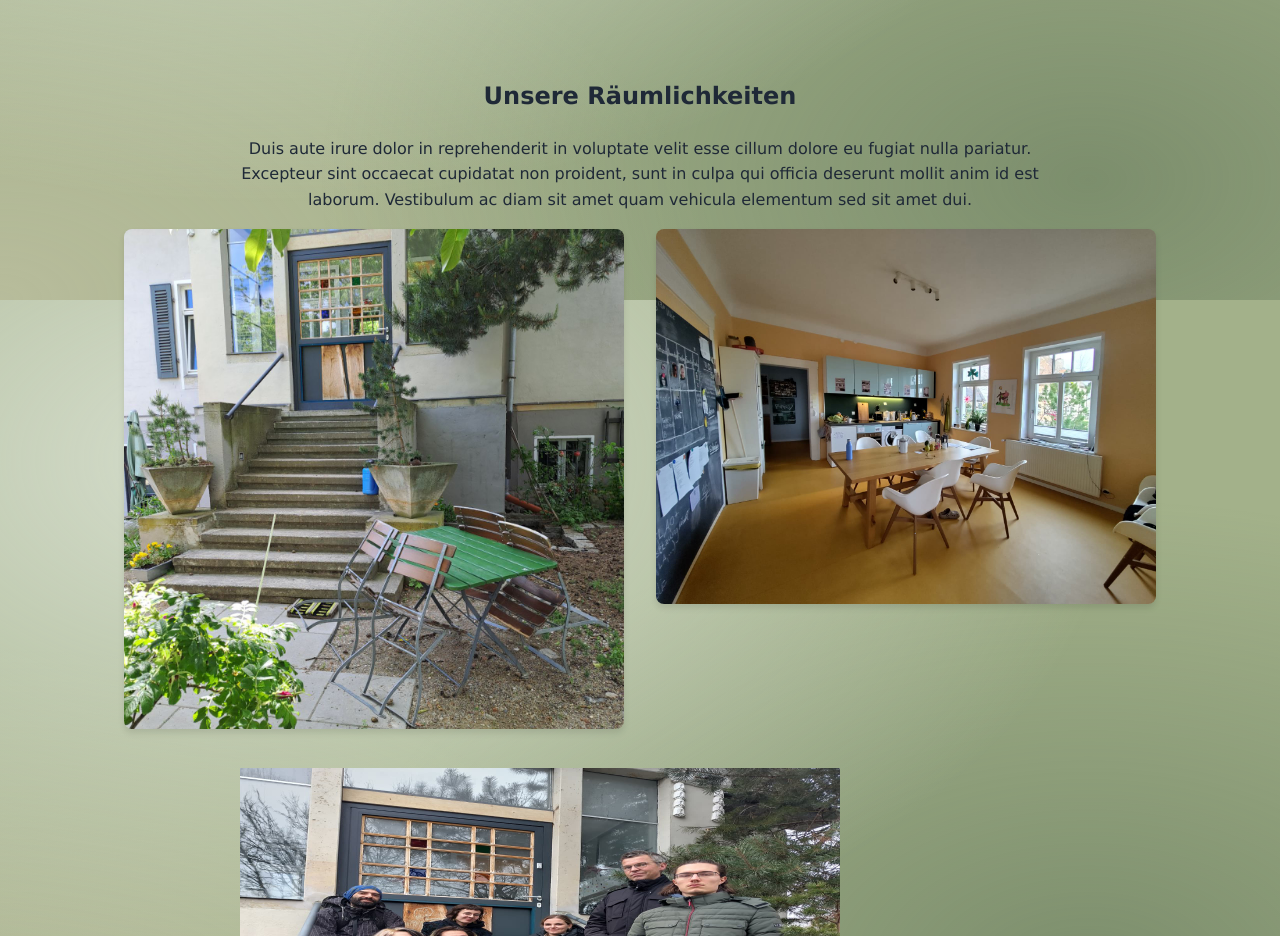
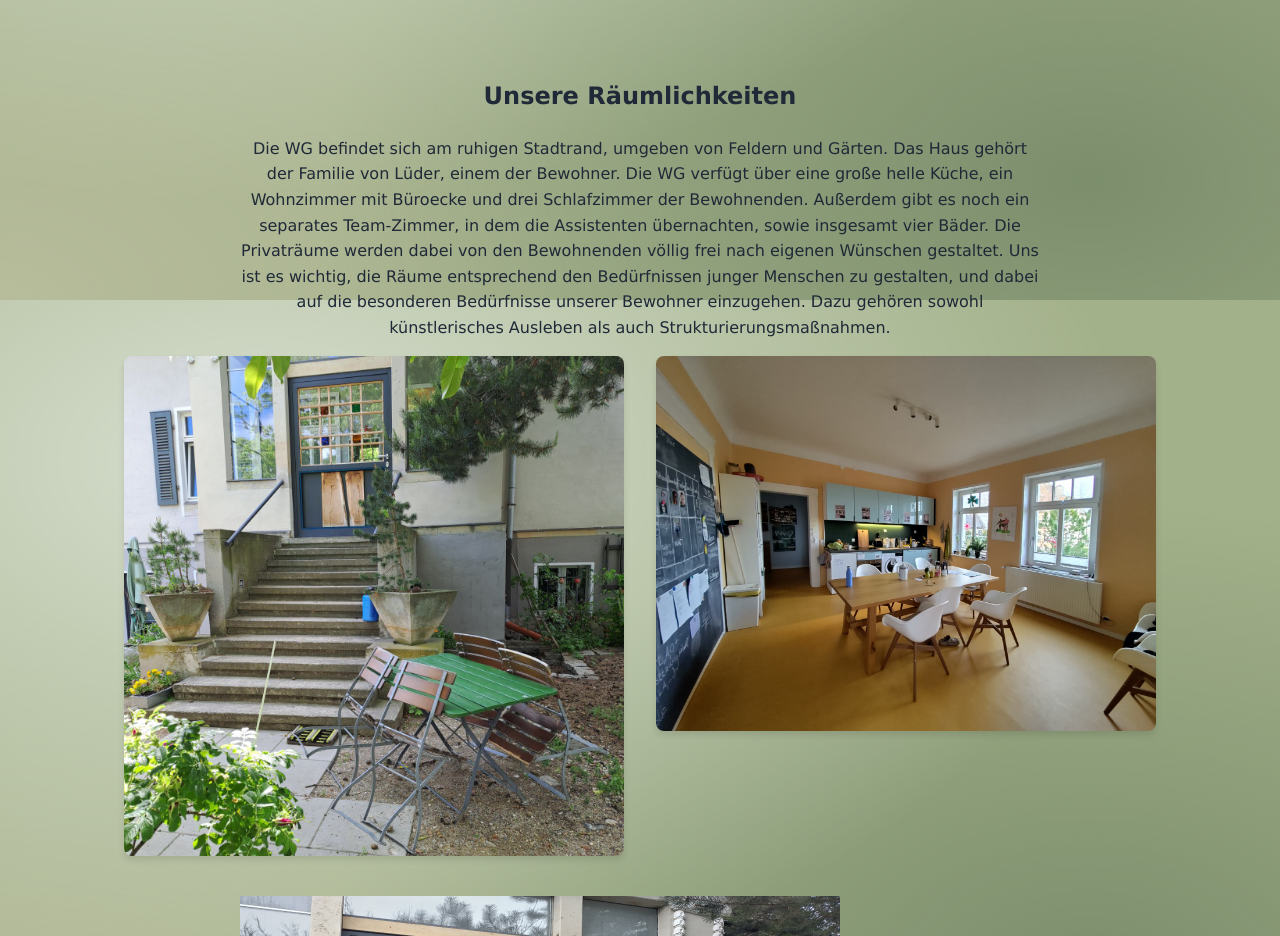
Before and after one commit to codeNilo93/WohngemeinschaftKlee, a website: page public/ueber-uns.html in a window 1280 px wide. Shown: the part 2100-3036 px from the top of the page. Drawn offline with Linux system fonts and the light colour scheme.

Commit message:
more todos

```diff
--- a/public/ueber-uns.html
+++ b/public/ueber-uns.html
@@ -80,7 +80,9 @@ Die Teilhabe und Verantwortung teilt sich über viele Schultern auf, und viele d
         <div class="text-section">
             <h2>Unsere Räumlichkeiten</h2>
             <p>
-                Duis aute irure dolor in reprehenderit in voluptate velit esse cillum dolore eu fugiat nulla pariatur. Excepteur sint occaecat cupidatat non proident, sunt in culpa qui officia deserunt mollit anim id est laborum. Vestibulum ac diam sit amet quam vehicula elementum sed sit amet dui.
+                Die WG befindet sich am ruhigen Stadtrand, umgeben von Feldern und Gärten. Das Haus gehört der Familie von Lüder, einem der Bewohner. Die WG verfügt über eine große helle Küche, ein Wohnzimmer mit Büroecke und drei Schlafzimmer der Bewohnenden. Außerdem gibt es noch ein separates Team-Zimmer, in dem die Assistenten übernachten, sowie insgesamt vier Bäder.
+Die Privaträume werden dabei von den Bewohnenden völlig frei nach eigenen Wünschen gestaltet. Uns ist es wichtig, die Räume entsprechend den Bedürfnissen junger Menschen zu gestalten, und dabei auf die besonderen Bedürfnisse unserer Bewohner einzugehen. Dazu gehören sowohl künstlerisches Ausleben als auch Strukturierungsmaßnahmen.
+<!-- TODO TEXT FORMATIEREN -->
             </p>
         </div>
     </div>
```
Also changed, not shown: public/Vision.html (+1 -1 lines).
